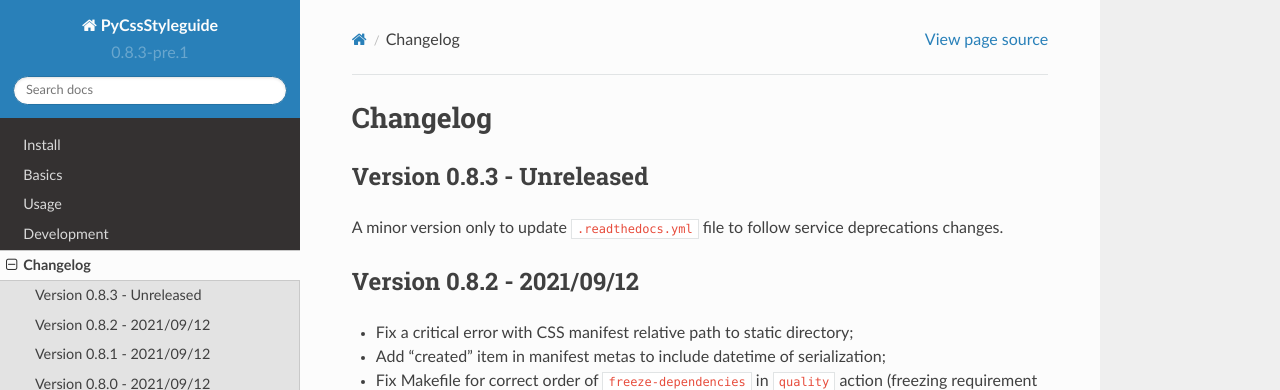
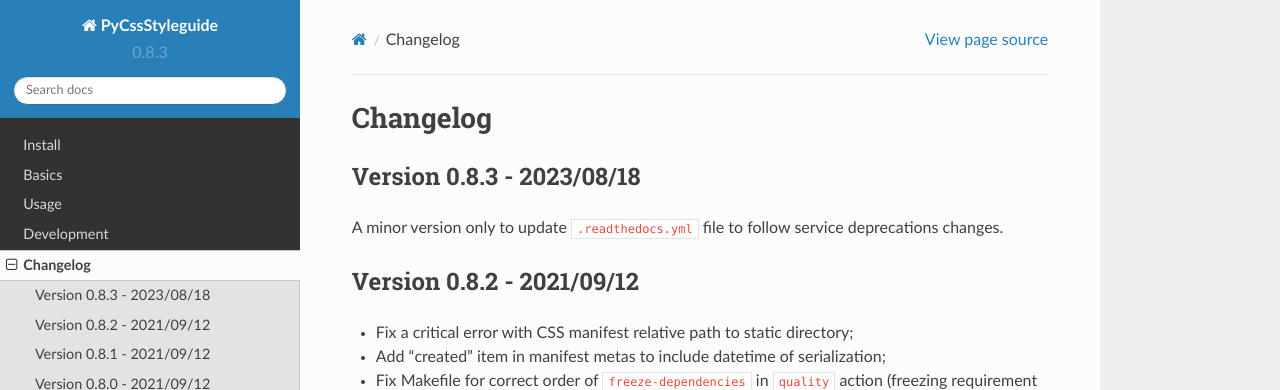
Before and after one commit to sveetch/py-css-styleguide, a Sphinx documentation site: the page built from docs/changelog.rst, in a window 1280 px wide and 900 px high. Shown: the top 390 px of the window. Built offline with Sphinx 7.4.7 and the Read the Docs theme 2.0.0, drawn with Linux system fonts in a browser that asks for light colours.

Commit message:
[NEW] (v0.8.3) Release

```diff
--- a/docs/changelog.rst
+++ b/docs/changelog.rst
@@ -3,7 +3,7 @@
 Changelog
 =========
 
-Version 0.8.3 - Unreleased
+Version 0.8.3 - 2023/08/18
 --------------------------
 
 A minor version only to update ``.readthedocs.yml`` file to follow service deprecations
--- a/setup.cfg
+++ b/setup.cfg
@@ -3,7 +3,7 @@
 ;;
 [metadata]
 name = py-css-styleguide
-version = 0.8.3-pre.1
+version = 0.8.3
 description = CSS Manifest driven styleguide for your project
 long_description = file:README.rst
 long_description_content_type = text/x-rst
```
